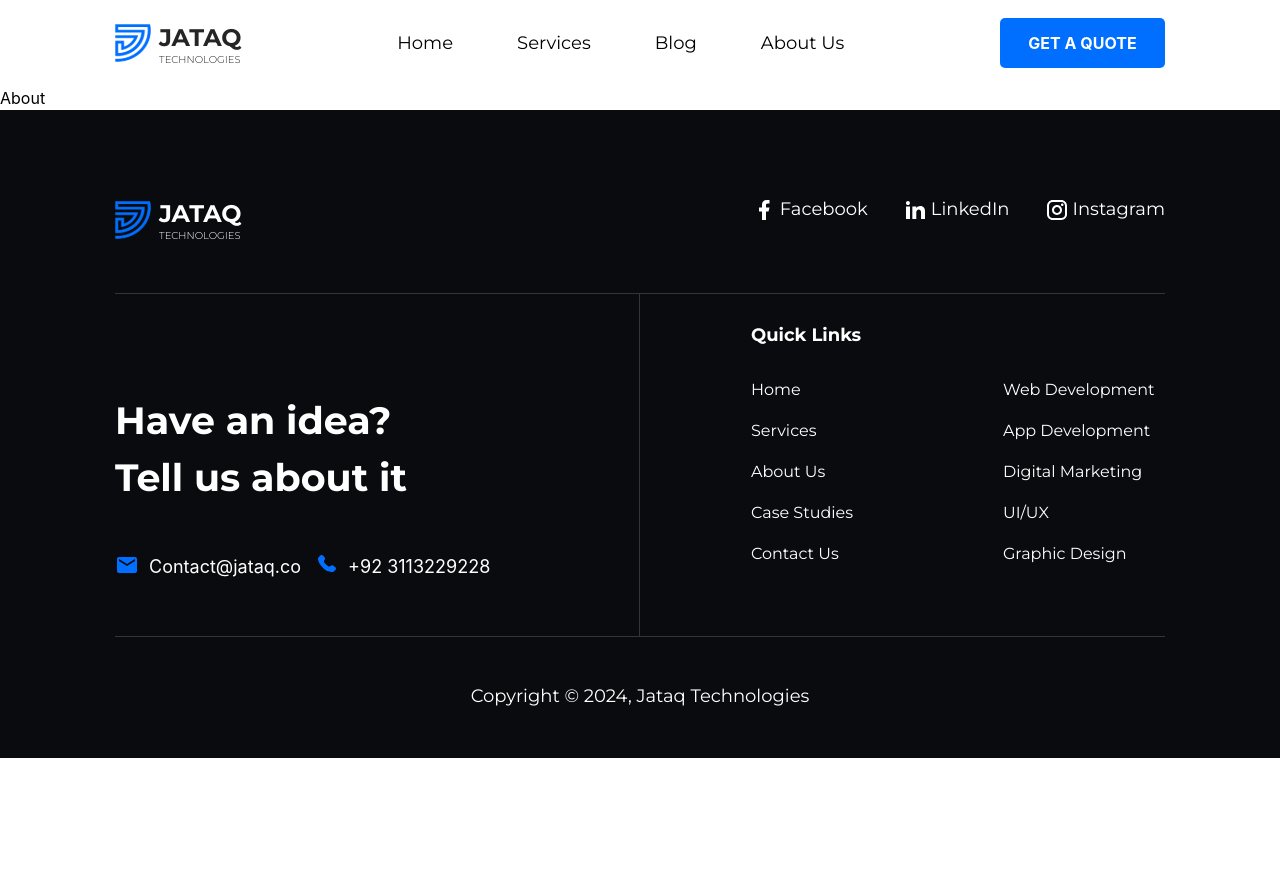
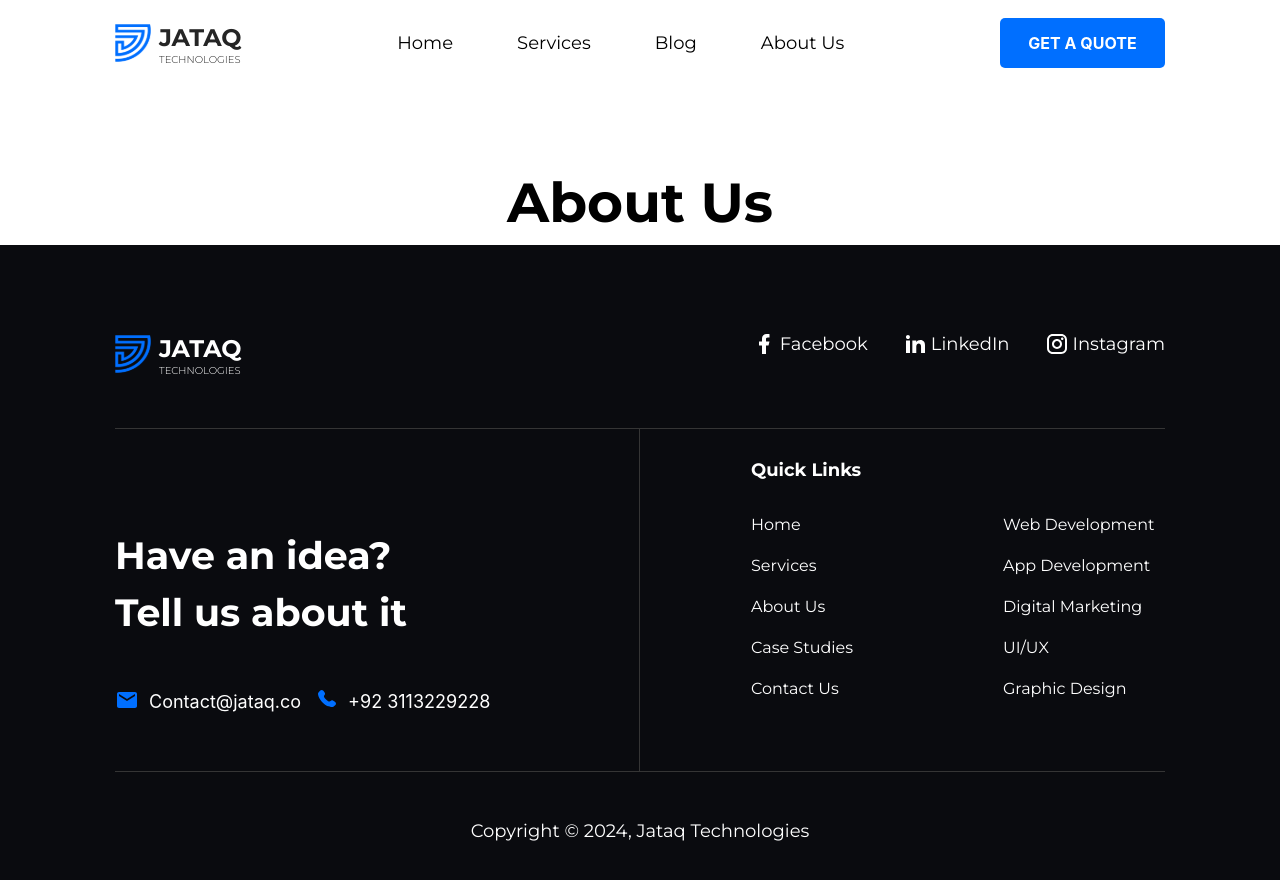
Before and after one commit to mudassir7732/Jataq-Technologies, a React (Create React App) app: page /about in a window 1280 px wide. Shown: the top 880 px of the page. Before the commit the page ends 800 px from the top, so only its background shows below. Built offline with nearby package versions, Linux system fonts and the light colour scheme.

Commit message:
Started About Us page design

```diff
--- a/src/pages/about/index.tsx
+++ b/src/pages/about/index.tsx
@@ -2,8 +2,10 @@ import { FC } from "react";
 
 const About: FC = () => {
     return (
-        <div>
-            About
+        <div className="flex flex-col">
+            <p className="text-[55px] font-[700] w-full text-center font-[Montserrat] text-[#000000] mt-[76px]">
+                About Us
+            </p>
         </div>
     )
 }
--- a/src/pages/home/index.tsx
+++ b/src/pages/home/index.tsx
@@ -1,4 +1,4 @@
-import React, { FC } from "react";
+import { FC } from "react";
 import TopSection from "../../sections/top-section";
 import Services from "../../sections/services";
 import AboutUs from "../../sections/about-us";
```
